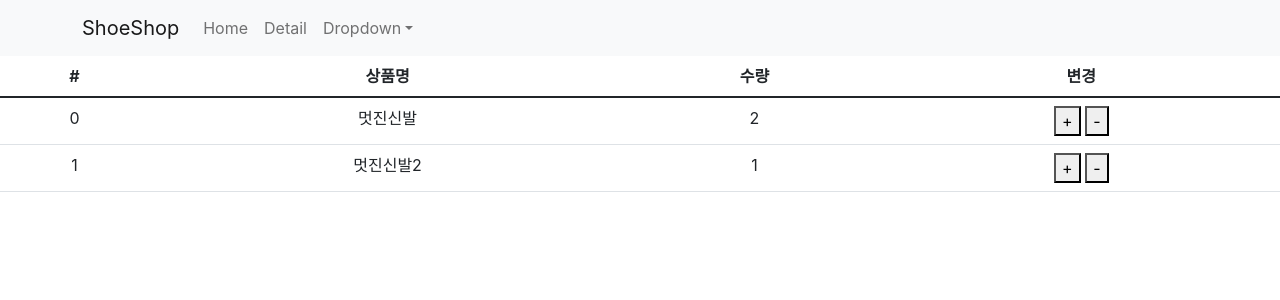
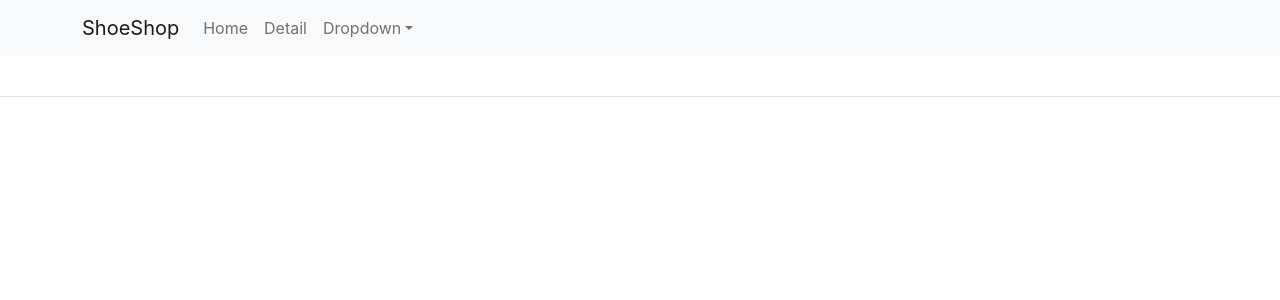
Before and after one commit to Esoolgnah/CodingApple_Shopping_Mall, a React (Create React App) app: page /cart in a window 1280 px wide. Shown: the top 300 px of the page. Built offline with nearby package versions, Linux system fonts and the light colour scheme.

Commit message:
25강 완료

```diff
--- a/src/App.js
+++ b/src/App.js
@@ -1,11 +1,13 @@
 /* eslint-disable */
-import React, { useState, useContext } from 'react';
+import React, { useState, useContext, lazy, Suspense } from 'react';
 import { Navbar, Container, Nav, NavDropdown } from 'react-bootstrap';
 import './App.css';
 import axios from 'axios';
 import Data from './data.js';
 import Cart from './Cart.js';
-import Detail from './Detail.js';
+// import Detail from './Detail.js';
+let Detail = lazy(() => import('./Detail.js'));
+
 import { Link, Route, Switch, useHistory } from 'react-router-dom';
 
 export let 재고context = React.createContext();
@@ -92,7 +94,9 @@ function App() {
 
         <Route path='/detail/:id'>
           <재고context.Provider value={재고}>
-            <Detail shoes={shoes} 재고={재고} 재고변경={재고변경} />
+            <Suspense fallback={<div>로딩중</div>}>
+              <Detail shoes={shoes} 재고={재고} 재고변경={재고변경} />
+            </Suspense>
           </재고context.Provider>
         </Route>
       </Switch>
--- a/src/Cart.js
+++ b/src/Cart.js
@@ -7,11 +7,13 @@ function Cart(props) {
   let history = useHistory();
   let dispatch = useDispatch();
   let state = useSelector(state => state);
+  let style = { color: 'white' };
+
   return (
     <div>
       <Table responsive>
         <thead>
-          <tr>
+          <tr style={style}>
             <th>#</th>
             <th>상품명</th>
             <th>수량</th>
--- a/src/index.js
+++ b/src/index.js
@@ -20,10 +20,7 @@ function reducer2(state = alert초기값, 액션) {
   }
 }
 
-let 초기값 = [
-  { id: 0, name: '멋진신발', quan: 2 },
-  { id: 1, name: '멋진신발2', quan: 1 },
-];
+let 초기값 = [];
 
 function reducer(state = 초기값, 액션) {
   if (액션.type === '항목추가') {
```
Also changed, not shown: 23 other files (tests, documents, lock files or other folders).
